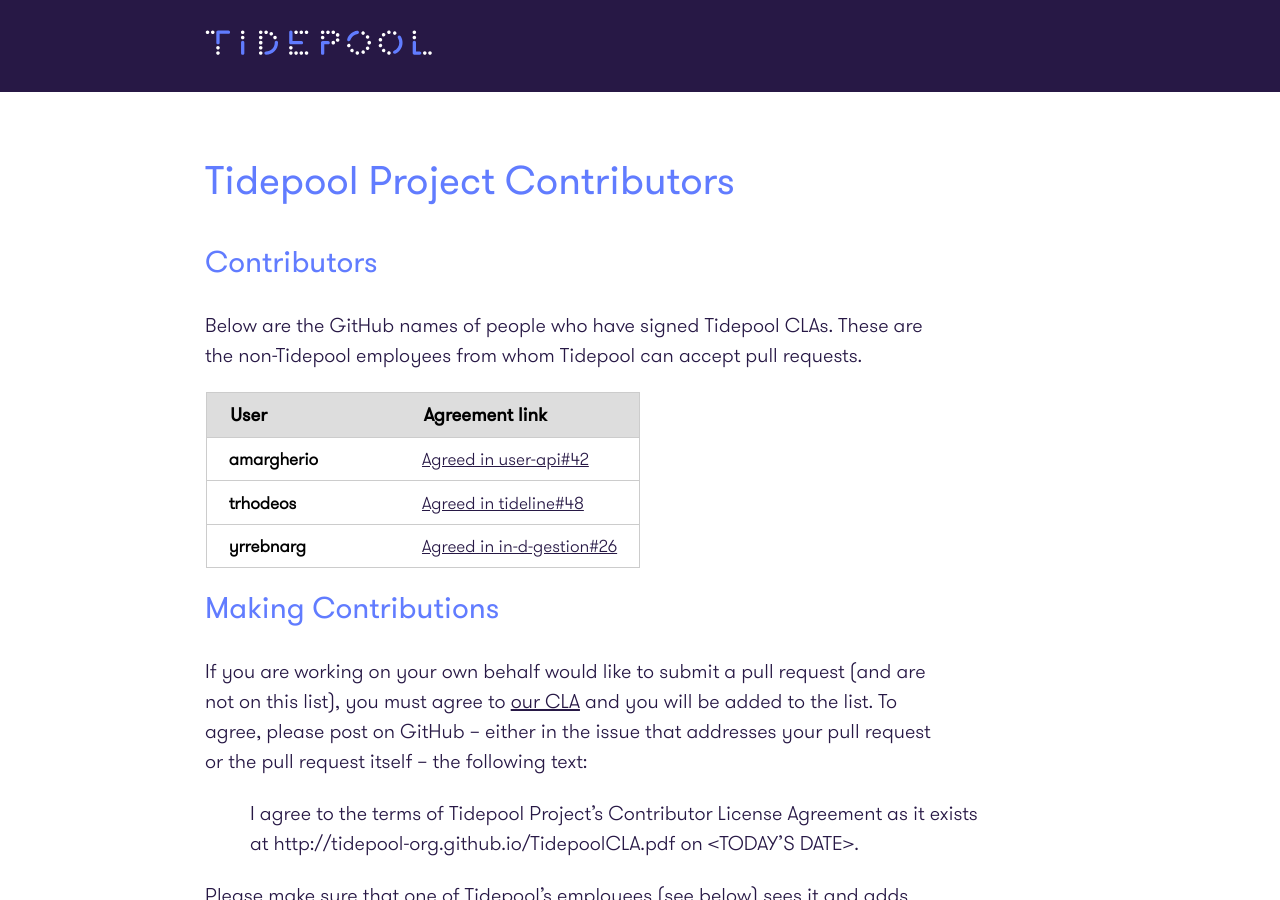
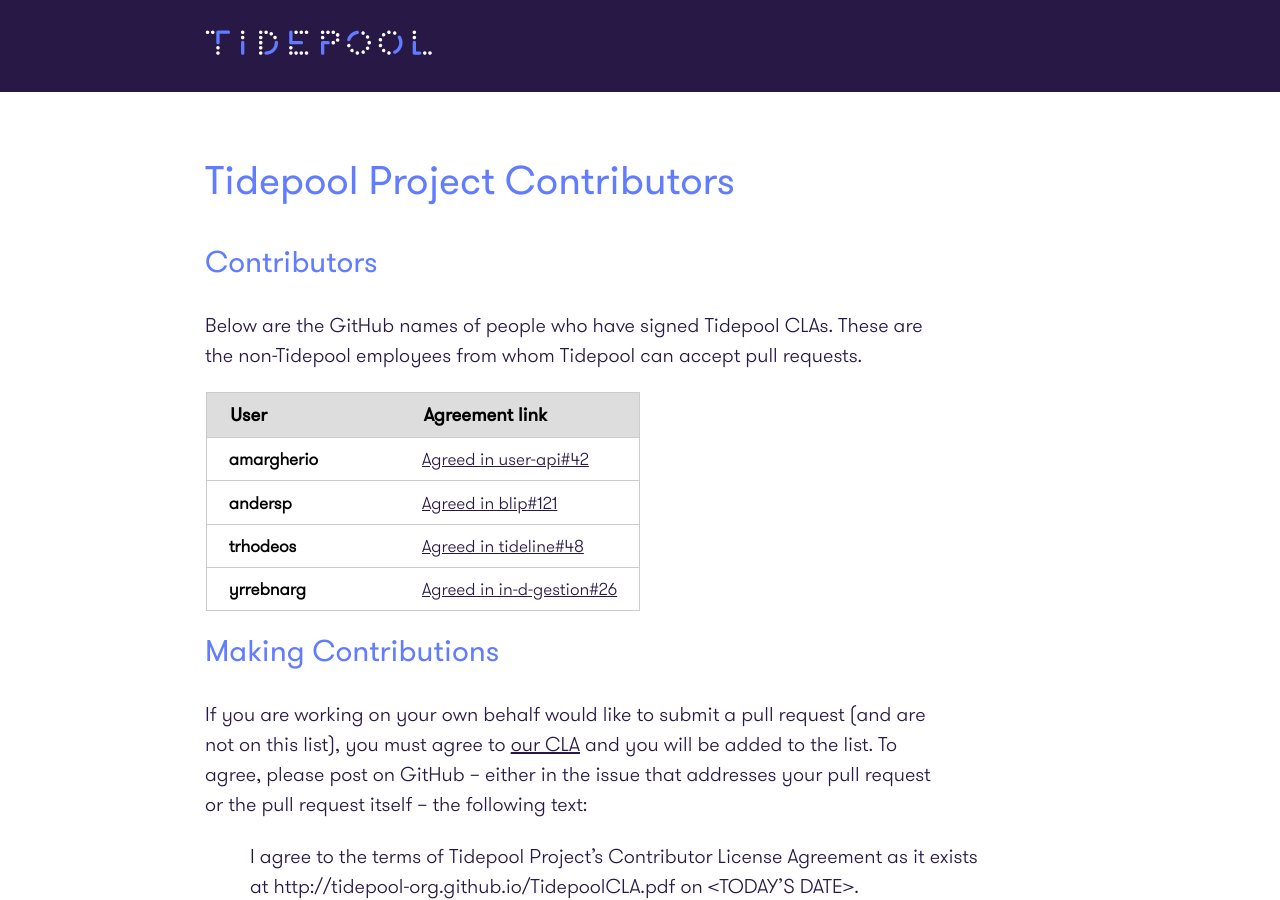
Before and after one commit to tidepool-org/tidepool-org.github.io, a Jekyll site: the page built from Contributors.md, in a window 1280 px wide and 900 px high. Built offline with Jekyll 4.4.1, drawn with Linux system fonts in a browser that asks for light colours.

Commit message:
Add andersp as contributor

```diff
--- a/Contributors.md
+++ b/Contributors.md
@@ -13,6 +13,7 @@ Below are the GitHub names of people who have signed Tidepool CLAs. These are th
  User | Agreement link
  ---- | --------------
 amargherio | [Agreed in user-api#42](https://github.com/tidepool-org/user-api/pull/42)
+andersp | [Agreed in blip#121](https://github.com/tidepool-org/blip/pull/121)
 trhodeos | [Agreed in tideline#48](https://github.com/tidepool-org/tideline/pull/48)
 yrrebnarg | [Agreed in in-d-gestion#26](https://github.com/tidepool-org/in-d-gestion/issues/26)
 
```
